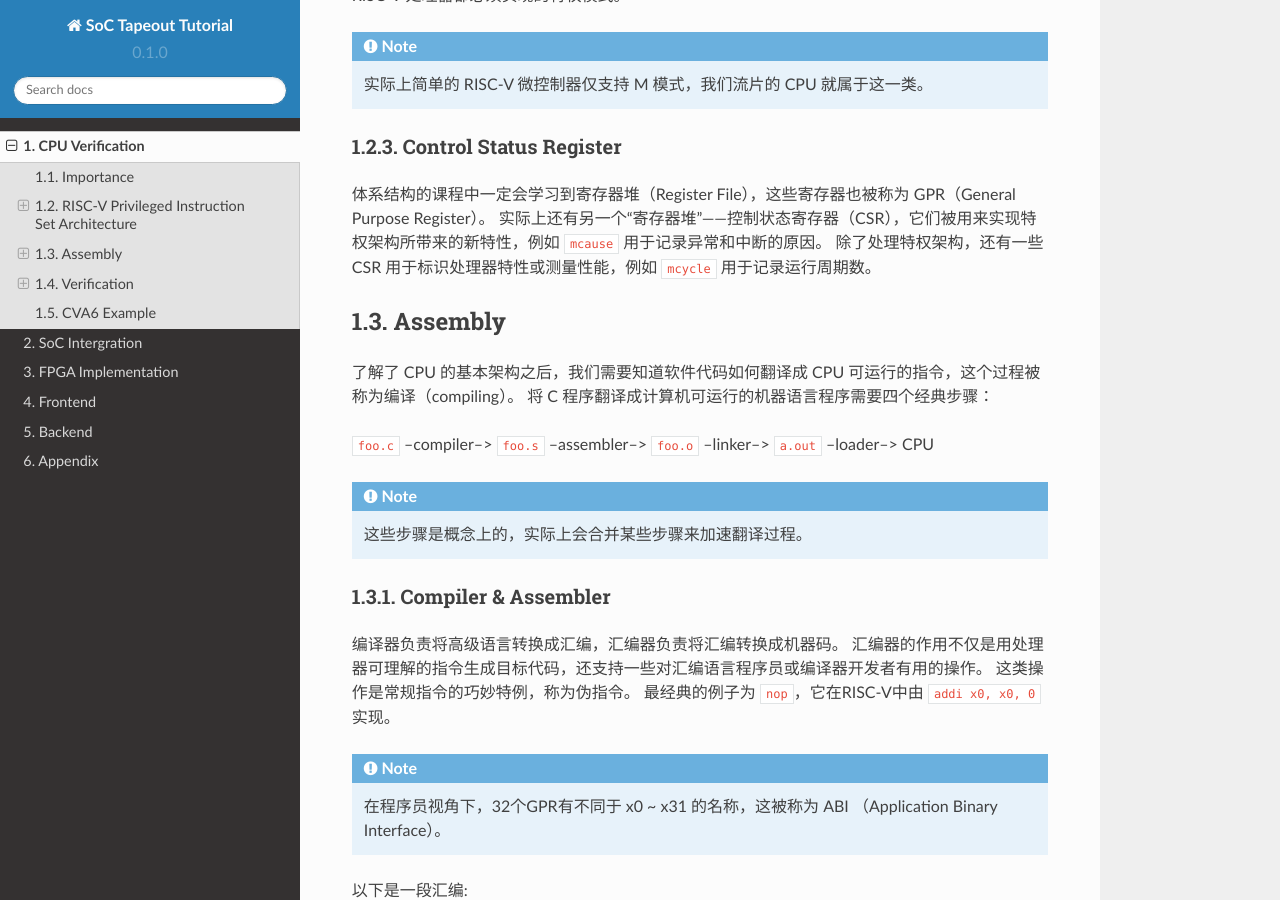
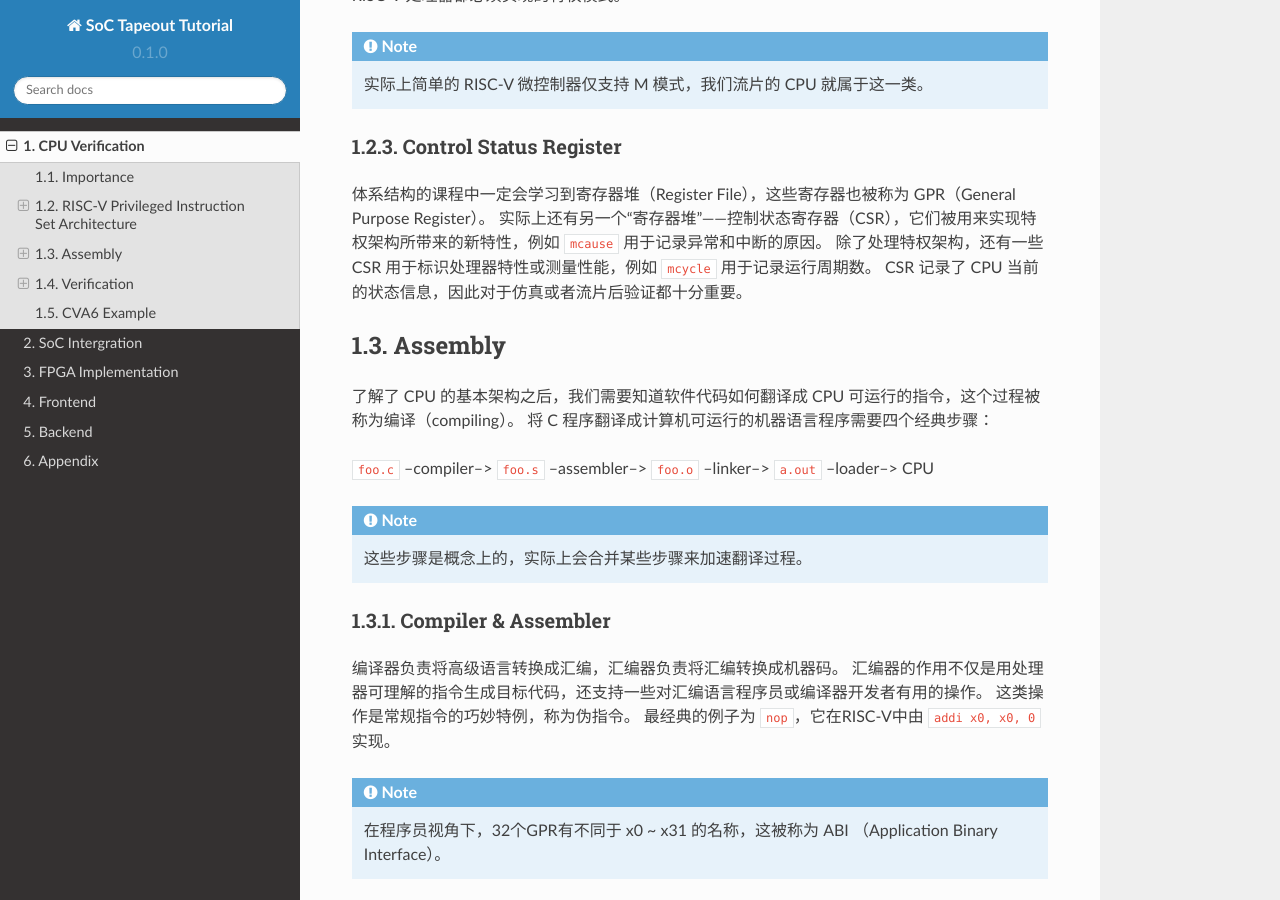
Before and after one commit to Siris-Li/SoC-Tapeout-Tutorial, a Sphinx documentation site: the page built from docs/source/cpu.rst, in a window 1280 px wide and 900 px high, scrolled down 1605 px. Built offline with Sphinx 7.4.7 and the Read the Docs theme 2.0.0, drawn with Linux system fonts in a browser that asks for light colours.

Commit message:
Add importance to CSR in cpu.rst

```diff
--- a/docs/source/cpu.rst
+++ b/docs/source/cpu.rst
@@ -56,7 +56,7 @@ Control Status Register
 体系结构的课程中一定会学习到寄存器堆（Register File），这些寄存器也被称为 GPR（General Purpose Register）。
 实际上还有另一个“寄存器堆”——控制状态寄存器（CSR），它们被用来实现特权架构所带来的新特性，例如 :code:`mcause` 用于记录异常和中断的原因。
 除了处理特权架构，还有一些 CSR 用于标识处理器特性或测量性能，例如 :code:`mcycle` 用于记录运行周期数。
-
+CSR 记录了 CPU 当前的状态信息，因此对于仿真或者流片后验证都十分重要。
 
 Assembly
 ------------------
```
